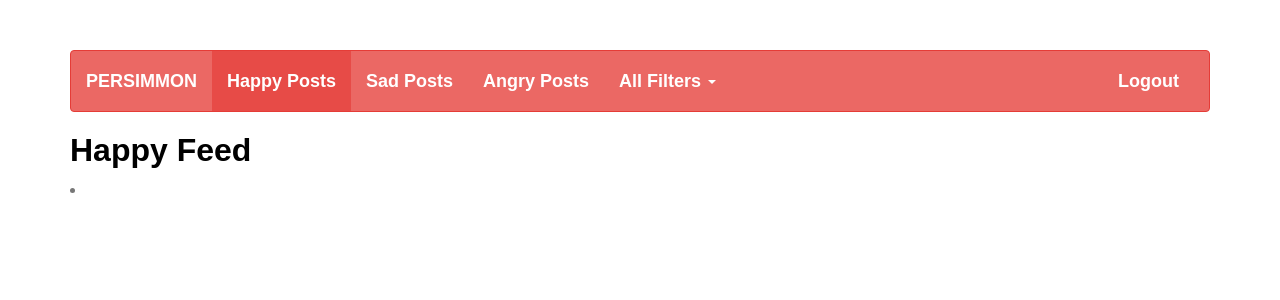
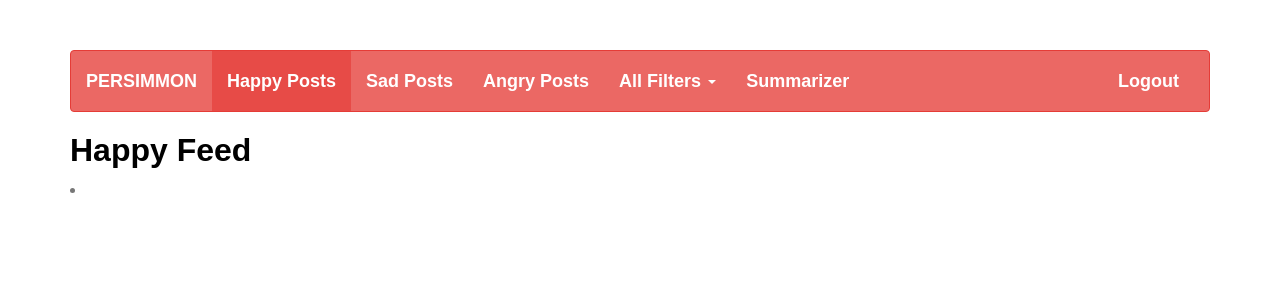
Before and after one commit to Radahika/Persimmon, a Flask app: page / in a window 1280 px wide. Shown: the top 300 px of the page. Run offline with Flask 2, Linux system fonts and the light colour scheme; parts of the project's set-up code (start-up, migrations or seed data) failed here and were passed over; some libraries are stand-ins or nearby versions; some web fonts are replaced.

Commit message:
Add separate summarizer tag

```diff
--- a/server.py
+++ b/server.py
@@ -21,6 +21,10 @@ def summary():
     text = request.form.get("text")
     summary = summarizer.summarize(text)
     return summary
+
+@app.route("/summarizer", methods=["GET"])
+def summarizer():
+    return render_template("summarizer.html");
 
 @app.route("/filter_page", methods=["POST"])
 def filter_page(label="happy"):
--- a/templates/home.html
+++ b/templates/home.html
@@ -45,6 +45,7 @@
                     <li><a href="#">View Unfiltered Posts</a></li>
                   </ul>
                 </li>
+                <li><a href="/summarizer">Summarizer</a></li>
               </ul>
               <ul class="nav navbar-nav navbar-right">
                 <li><a href="#">Logout</a></li>
--- /dev/null
+++ b/templates/summarizer.html
@@ -0,0 +1 @@
+<p>Summarizer</p>
```
